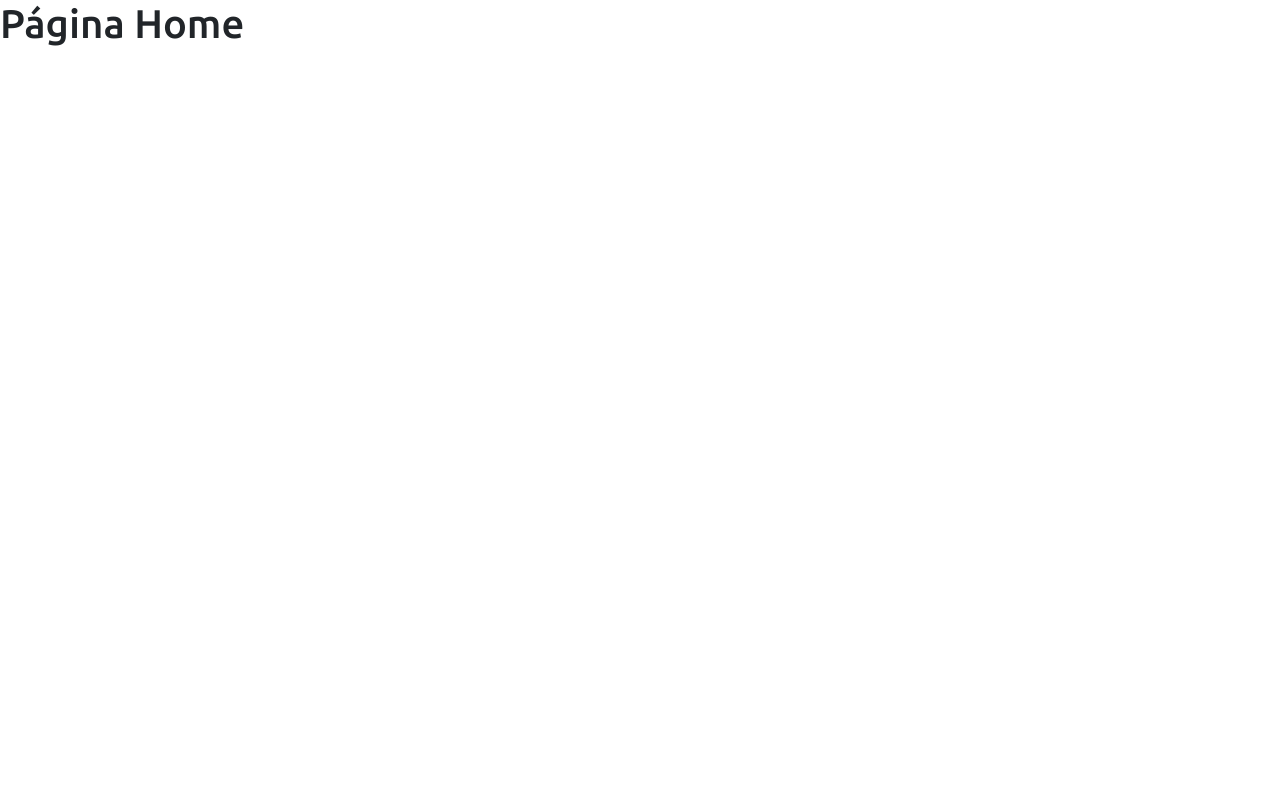
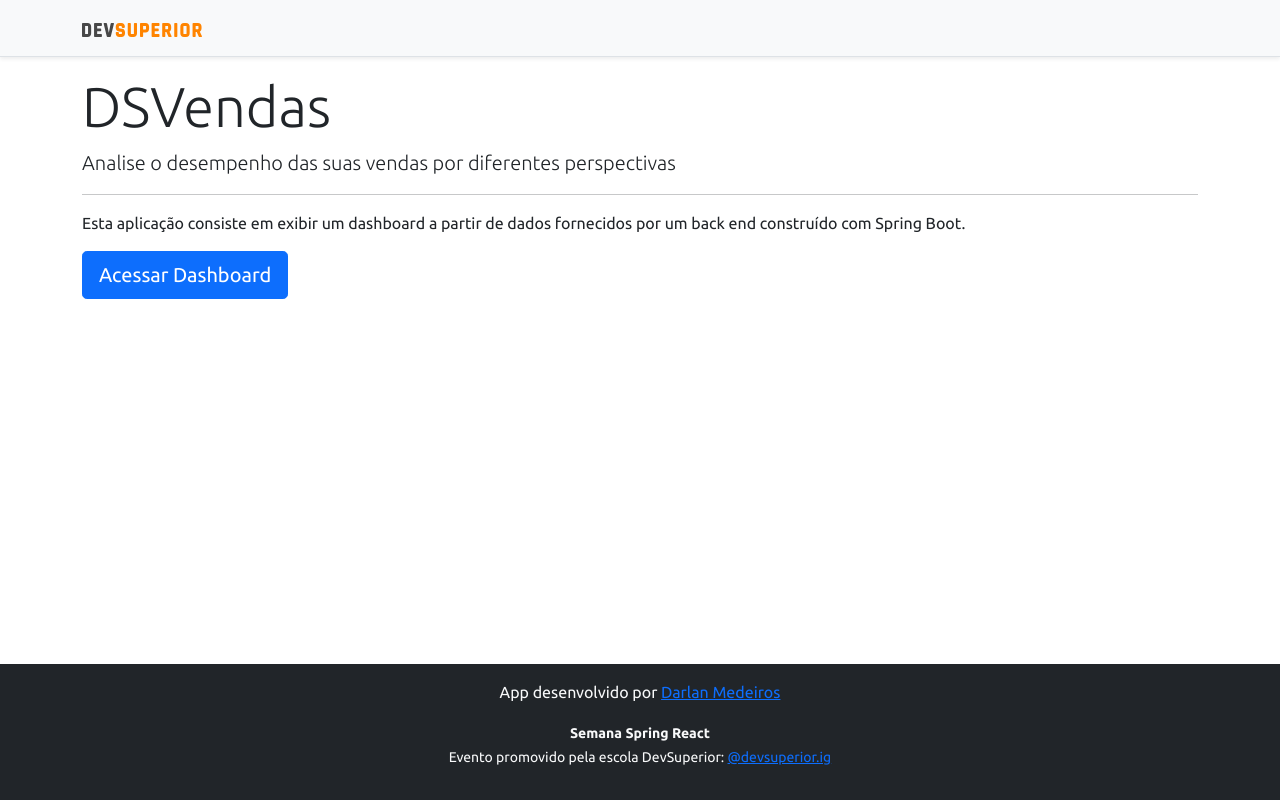
Before and after one commit to darlanMedeiros/projeto-sds5, a React (Create React App) app in the folder frontend/: page / in a window 1280 px wide. Built offline with nearby package versions, Linux system fonts and the light colour scheme.

Commit message:
First request

```diff
--- a/frontend/src/components/DonutChart/index.tsx
+++ b/frontend/src/components/DonutChart/index.tsx
@@ -1,11 +1,34 @@
+import axios from 'axios';
+import { type } from 'os'
 import Chart from 'react-apexcharts'
+import { SaleSum } from 'types/sale';
+import { BASE_URL } from 'utils/request';
+
+type ChartData = {
+  labels: string[];
+  series: number[];
+}
 
 const DonutChart = () => {
+  //Forma errada
+  let chartData : ChartData = { labels: [],series:[]};
 
-  const mockData = {
-    series: [477138, 499928, 444867, 220426, 473088],
-    labels: ['Anakin', 'Barry Allen', 'Kal-El', 'Logan', 'Padmé']
-  }
+  axios.get(`${BASE_URL}/sales/amount-by-seller`)
+  .then((response)=> {
+    const data = response.data as SaleSum[];
+    const myLabels = data.map(x => x.sellerName);
+    const mySeries = data.map(x => x.sum);
+
+    chartData =  { labels: myLabels,series:mySeries};
+
+    console.log(response.data);
+    console.log(chartData);
+  }  )
+
+ // const mockData = {
+ //   series: [477138, 499928, 444867, 220426, 473088],
+ //   labels: ['Anakin', 'Barry Allen', 'Kal-El', 'Logan', 'Padmé']
+ // }
 
   const options = {
     legend: {
@@ -17,8 +40,8 @@
 
     <Chart
 
-      options={{ ...options, labels: mockData.labels }}
-      series={mockData.series}
+      options={{ ...options, labels: chartData.labels }}
+      series={chartData.series}
       type="donut"
       height="240"
 
--- a/frontend/src/pages/Home/index.tsx
+++ b/frontend/src/pages/Home/index.tsx
@@ -1,17 +1,27 @@
+import Footer from "components/Footer";
+import NavBar from "components/NavBar";
+import { Link } from "react-router-dom";
 
 
 const Home = () => {
     return (
         <>
-
-     <div>
-         <h1>
-             Página Home
-         </h1>
-     </div>
-    </>
+        <NavBar/>
+            <div className="container">
+                <div className="jumbotron">
+                    <h1 className="display-4">DSVendas</h1>
+                    <p className="lead">Analise o desempenho das suas vendas por diferentes perspectivas</p>
+                    <hr />
+                    <p>Esta aplicação consiste em exibir um dashboard a partir de dados fornecidos por um back end construído com Spring Boot.</p>
+                    <Link className="btn btn-primary btn-lg" to="/dashboard">
+                        Acessar Dashboard
+                    </Link>
+                </div>
+            </div>
+            <Footer/>
+        </>
 
     );
-  }
+}
 
-  export default Home;
+export default Home;
```
